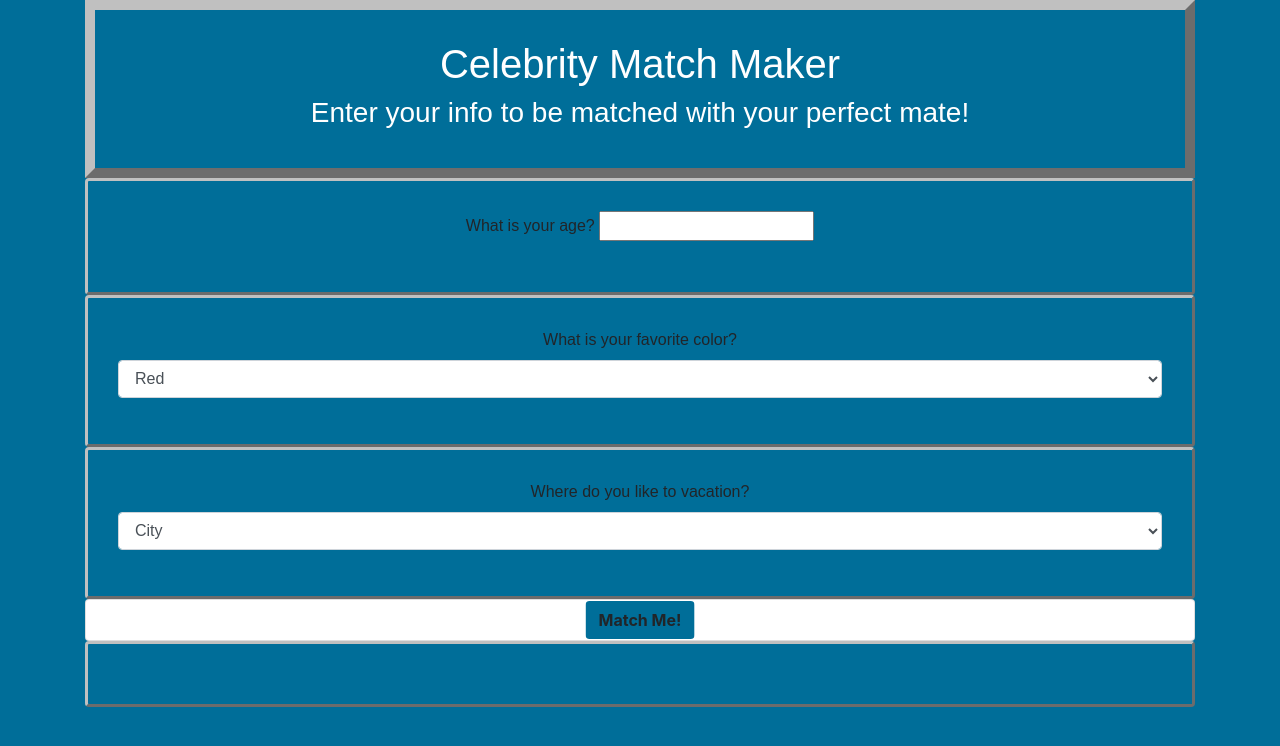
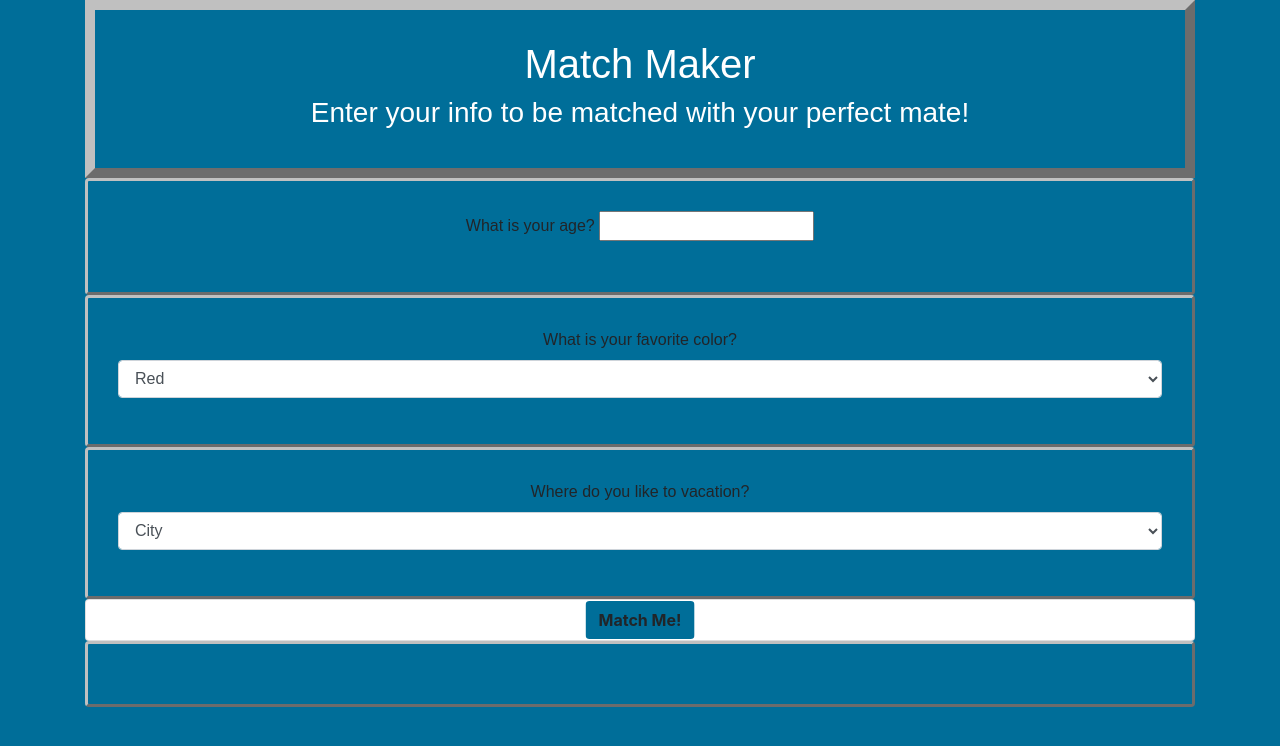
Before and after one commit to jillianlg/celebrity-dating, a plain HTML site: page index.html in a window 1280 px wide. Drawn offline with Linux system fonts and the light colour scheme.

Commit message:
chage title to Match Maker

```diff
--- a/index.html
+++ b/index.html
@@ -5,14 +5,14 @@
   <link href="css/styles.css" rel="stylesheet" type="text/css">
   <script src="js/jquery-3.5.1.js"></script>
   <script src="js/scripts.js"></script>
-  <title>Celebrity Dating</title>
+  <title>Match Maker</title>
 </head>
 
 <body>
 <!-- Form Header -->
   <div class="container">
     <div class="mainHeader">
-      <h1>Celebrity Match Maker</h1>
+      <h1>Match Maker</h1>
       <h3>Enter your info to be matched with your perfect mate!</h3>
     </div>
     <!-- Age Card -->
```
